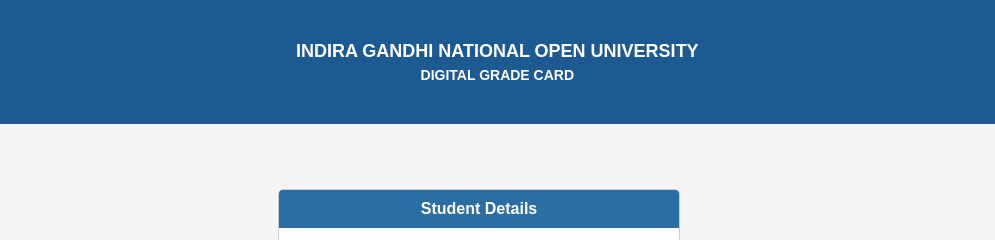
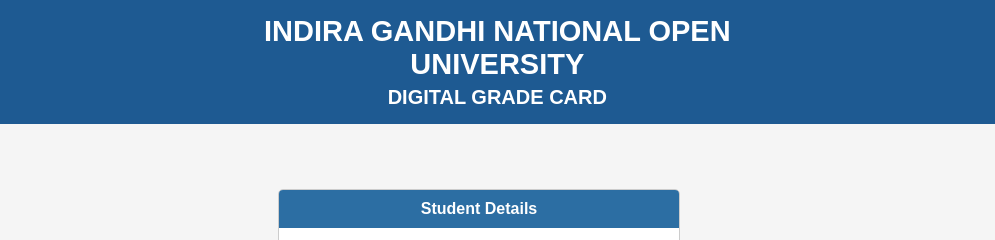
Before and after one commit to yrahulrao007/ignou, a plain HTML site: page index.html in a window 1280 px wide. Shown: the top 240 px of the page, 161-1156 px from the left. Drawn offline with Linux system fonts and the light colour scheme.

Commit message:
Update index.html

```diff
--- a/index.html
+++ b/index.html
@@ -29,12 +29,12 @@
 }
 
 .header-center h1 {
-    font-size: 18px;
+    font-size: 29px;
     margin: 0;
 }
 
 .header-center h2 {
-    font-size: 14px;
+    font-size: 20px;
     margin: 5px 0 0;
 }
 
@@ -122,7 +122,7 @@
             <img src="ignou/ignouLogo_1.png" alt="IGNOU Logo">
         </div>
         <div class="header-center">
-            <h1>INDIRA GANDHI NATIONAL OPEN UNIVERSITY</h1>
+            <h1>INDIRA GANDHI NATIONAL OPEN<br> UNIVERSITY</h1>
             <h2>DIGITAL GRADE CARD</h2>
         </div>
         <div class="header-right">
```
